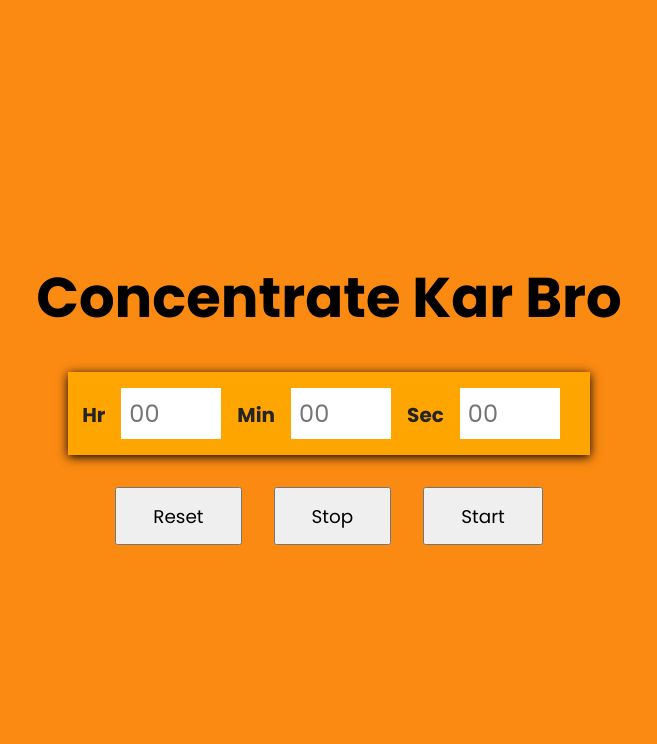
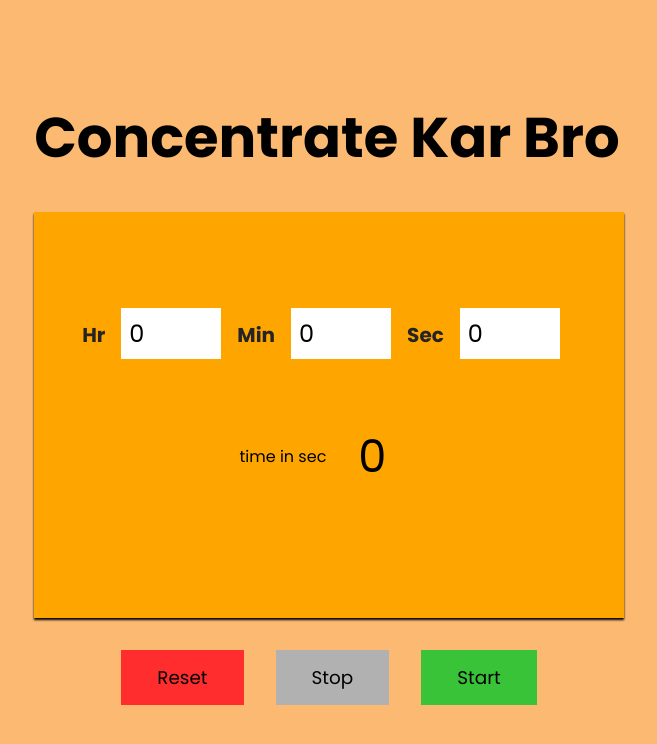
Before and after one commit to naveengitboi/promodoreExtension, a React (Create React App) app: page / in a window 1280 px wide. Shown: the top 744 px of the page, without its empty margins (311-968 px from the left). Built offline with nearby package versions, Linux system fonts and the light colour scheme.

Commit message:
functionality not added

```diff
--- a/src/App.css
+++ b/src/App.css
@@ -10,7 +10,7 @@ font-family: 'Poppins', sans-serif;
 
 .App
 {
-  background-color: rgb(251, 138, 18);
+  background-color: rgb(251, 185, 114);
   height: 100vh;
   display: flex;
   justify-content: center;
@@ -21,20 +21,21 @@ font-family: 'Poppins', sans-serif;
   font-size: 3.5rem;
   font-weight: bold;
 }
+.content
+{
+padding: 5rem 3rem;
+background-color: orange;
+box-shadow: 0px 2px 2px 0px black;
+margin: 2rem 0;
+}
 .timer
 {
   display: flex;
   align-items: center;
   justify-content: center;
-  background-color: orange;
-  box-shadow: 0px 2px 10px   black;
-  margin: 2rem;
+
 }
-input select
-{
-  background-color: black;
-  color: white;
-}
+
 label
 {
   font-size: 1.25rem;
@@ -50,6 +51,18 @@ input
   border: none;
   outline: none;
 }
+.timeInSecMsg
+{
+  padding: 3rem;
+  display: flex;
+  justify-content: center;
+  align-items: center;
+}
+.timeInSecMsg .time
+{
+  font-size: 2.8rem;
+  padding: 0 2rem;
+}
 
 .buttonsDiv
 {
@@ -63,4 +76,17 @@ input
   font-size: 1.15rem;
   cursor: pointer;
   margin: 0 1rem;
+  border: none;
 }
+.reset
+{
+  background-color: rgb(255, 45, 45);
+}
+.stop
+{
+  background-color: rgb(177, 177, 177);
+}
+.start
+{
+  background-color: rgb(57, 195, 57);
+}
--- a/src/App.js
+++ b/src/App.js
@@ -1,29 +1,73 @@
 import logo from './logo.svg';
 import './App.css';
+import { useState } from 'react';
 
 function App() {
+
+  const [sec,setSec] = useState(parseInt(0))
+  const [min,setMin] = useState(parseInt(0))
+  const [hr,setHr] = useState(parseInt(0))
+  let [value, setValue] = useState(parseInt(0))
+
+  let changeSec = (event)=> {
+    let data = event.target.value
+    setSec((prev) => prev = event.target.value)
+  }
+  let changeMin = (event)=> {
+   setMin(prev => prev = event.target.value)
+ }
+   let changeHr = (event)=> {
+    setHr((prev) => prev = event.target.value)
+  }
+  function checkFunc(intervelId, value) {
+    if(parseInt(value) == 0){
+      clearInterval(intervelId)
+    }
+  }
+    let timeFunction = (timeInSec) => {
+    console.log(timeInSec)
+    let intervelId = setInterval(() => {
+      setValue(prev => prev = parseInt(prev) - 1)
+      console.log(value)
+    checkFunc(intervelId,value )
+    }, 1000);
+
+  }
+  function timeData(){
+    let timeInSec = parseInt(sec) + parseInt(min*60) + parseInt(hr*60*60)
+    setValue(prev => prev = timeInSec)
+    timeFunction(timeInSec)
+  }
+
   return (
     <div className="App">
       <div className="container">
         <div className='heading'>Concentrate Kar Bro</div>
+        <div className="content">
           <div className="timer">
-          <div className="hr">
+            <div>
               <label htmlFor="hour">Hr</label>
-            <input type="number" min="0" max="12" placeholder='00' />
+              <input type="number" min="0" max="12" placeholder='00'
+              onChange={changeHr} value={hr} />
             </div>
-          <div className="min">
+            <div>
               <label htmlFor="minutes">Min</label>
-            <input type="number" min={"0"} max="60" placeholder='00' />
+              <input type="number" min={"0"} max="60" placeholder='00'
+              onChange={changeMin} value={min} />
             </div>
-          <div className="sec">
+            <div>
               <label htmlFor="seconds">Sec</label>
-            <input type="number" min={"0"} max="60" placeholder='00' />
+              <input type="number" min={"0"} max="60" placeholder='00'
+              onChange={changeSec} value={sec} />
             </div>
+          </div>
+
+          <div className="timeInSecMsg"><span>time in sec</span> <span className='time'>{value}</span></div>
         </div>
         <div className="buttonsDiv">
           <button className='reset'>Reset</button>
           <button className='stop'>Stop</button>
-          <button className='start'>Start</button>
+          <button onClick={()=> timeData()} className='start'>Start</button>
         </div>
       </div>
     </div>
```
Lines whose indentation alone changed are shown as unchanged.
